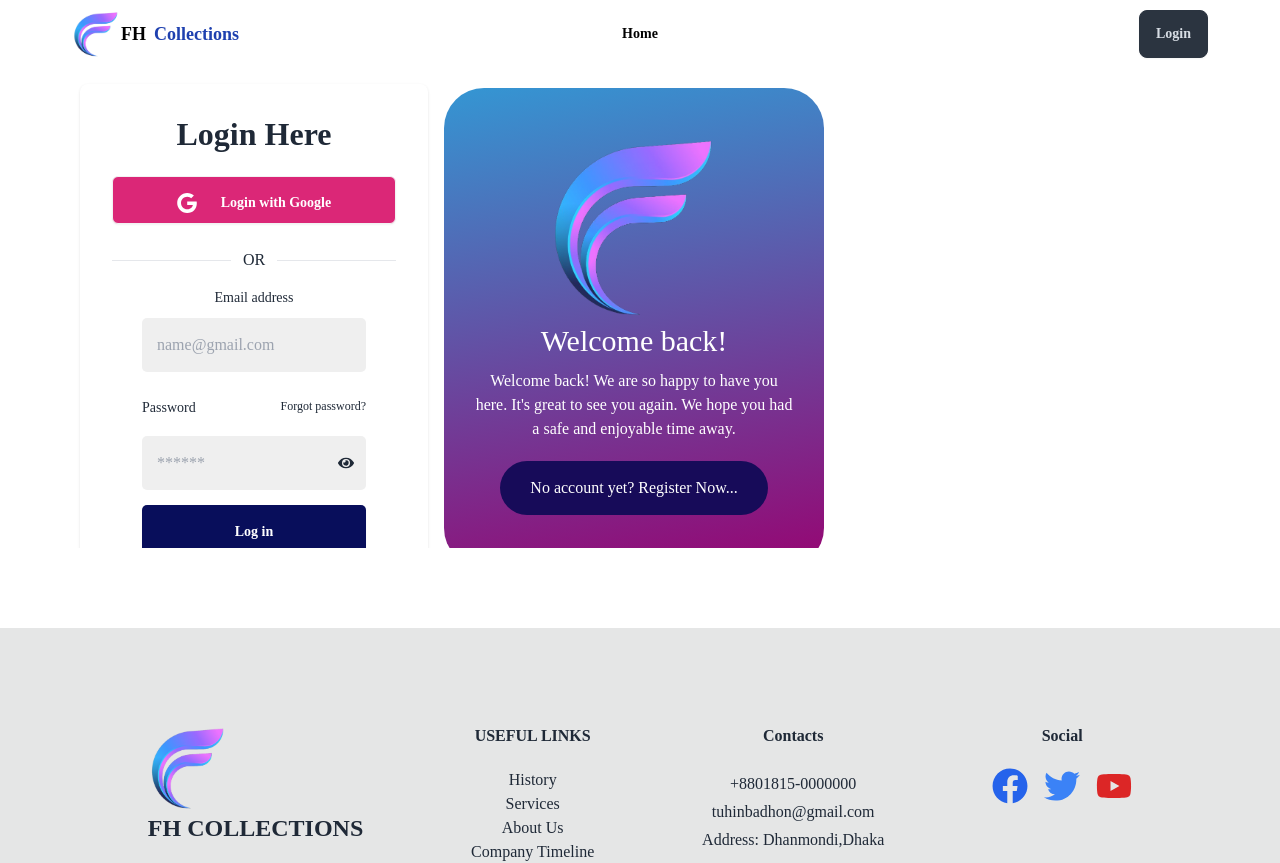
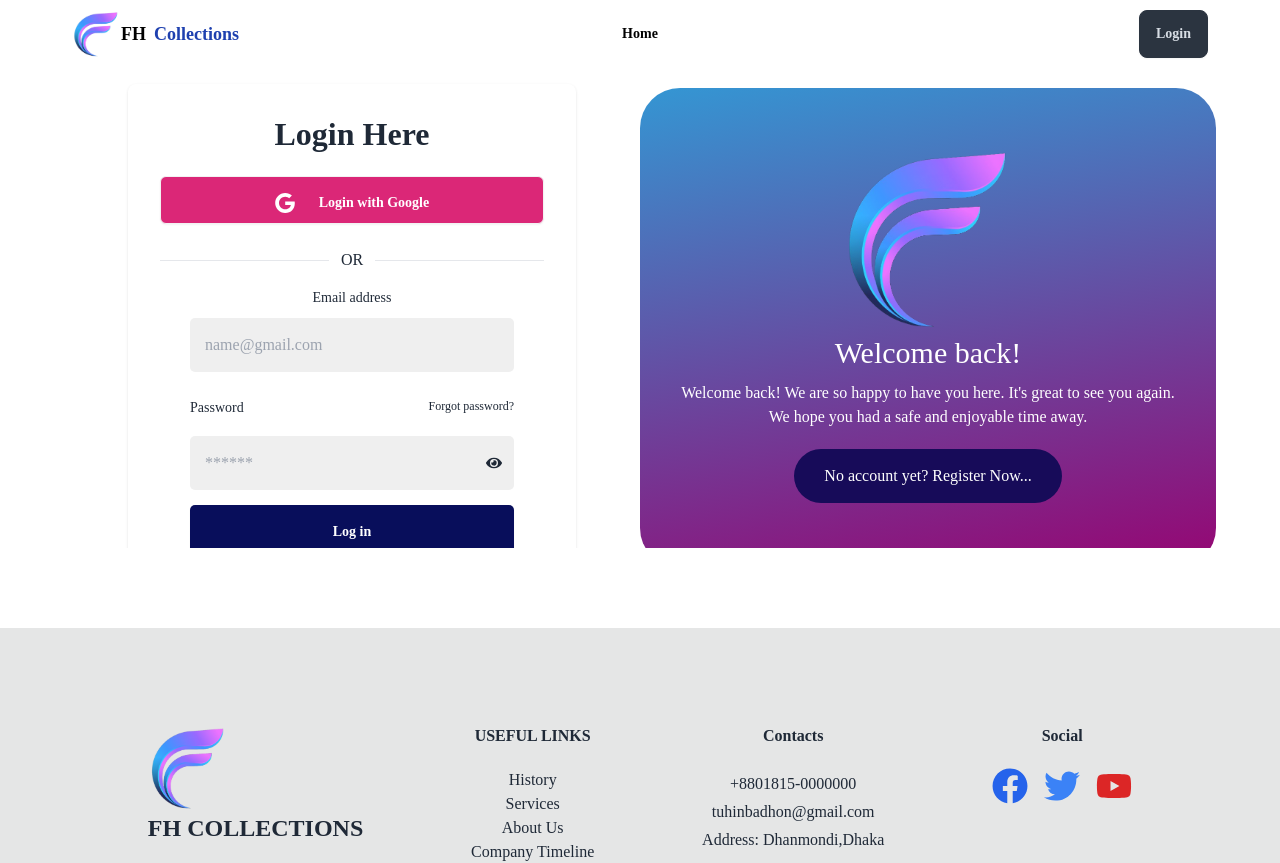
Before and after one commit to Tuhinbadhon/FHShop, a React (Vite) app: page / in a window 1280 px wide. Shown: the top 863 px of the page. Built offline with nearby package versions, Linux system fonts and the light colour scheme; no server answers; what @lordicon/element would draw is missing.

Commit message:
loader done

```diff
--- a/src/Components/Nav/Nav.jsx
+++ b/src/Components/Nav/Nav.jsx
@@ -131,7 +131,7 @@ const Nav = () => {
             <Link to="/">
               {" "}
               <img
-                className="lg:w-12 lg:h-12 w-10 h-10"
+                className="lg:w-12 lg:h-12 w-10 max-[450px]:hidden"
                 src="/srlogo.png"
                 alt=""
               />{" "}
--- a/src/Pages/Home/LogRegComponent.jsx
+++ b/src/Pages/Home/LogRegComponent.jsx
@@ -13,6 +13,7 @@ const LogRegComponent = () => {
   };
 
   return (
+    <div className="flex justify-center">
       <div className={`container ${isSignup ? "change" : ""}`}>
         <div className="forms-container">
           <div className="form-control signup-form ">
@@ -31,8 +32,8 @@ const LogRegComponent = () => {
               />
               <h2 className="text-3xl">Welcome back!</h2>
               <p>
-              Welcome back! We are so happy to have you here. It's great to see
-              you again. We hope you had a safe and enjoyable time away.
+                Welcome back! We are so happy to have you here. It's great to
+                see you again. We hope you had a safe and enjoyable time away.
               </p>
               <button id="signup-btn" onClick={toggleForms}>
                 No account yet? Register Now...
@@ -47,9 +48,9 @@ const LogRegComponent = () => {
               />
               <h2 className="text-3xl">Come join us!</h2>
               <p>
-              We are so excited to have you here. If you haven't already, create
-              an account to get access to exclusive offers, rewards, and
-              discounts.
+                We are so excited to have you here. If you haven't already,
+                create an account to get access to exclusive offers, rewards,
+                and discounts.
               </p>
               <button id="signin-btn" onClick={toggleForms}>
                 Already have an account? Log in .
@@ -58,6 +59,7 @@ const LogRegComponent = () => {
           </div>
         </div>
       </div>
+    </div>
   );
 };
 
--- a/src/Pages/Home/toggle.css
+++ b/src/Pages/Home/toggle.css
@@ -3,7 +3,7 @@
 
 .container {
   background-color: #fff;
-  width: 760px;
+
   max-width: 100vw;
   height: 480px;
   position: relative;
```
Lines whose indentation alone changed are shown as unchanged.
